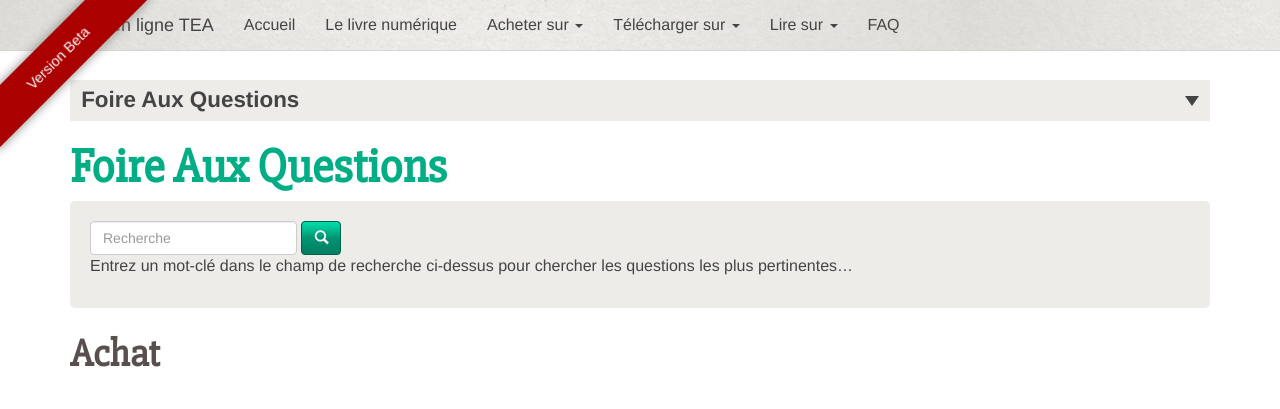
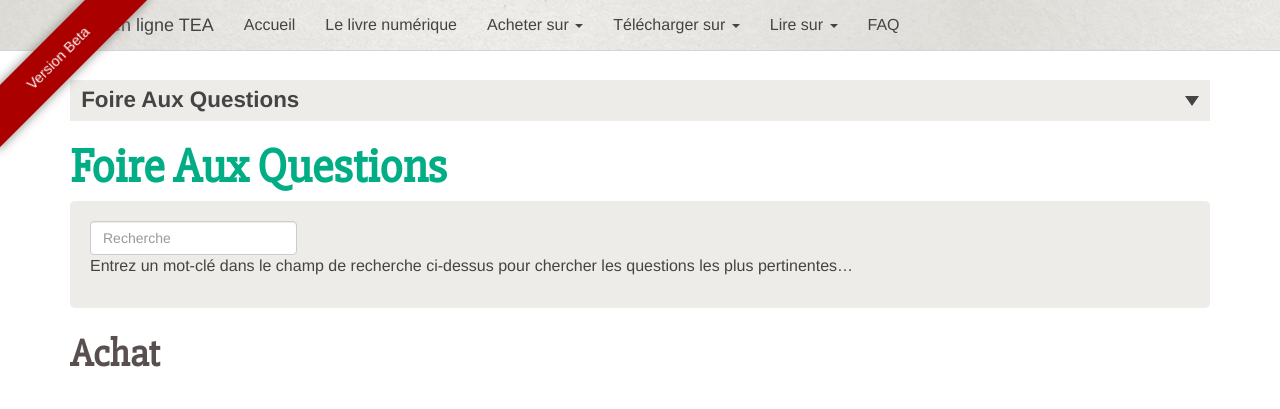
Before and after one commit to TEA-ebook/help-center, a Jekyll site: the page built from _pages/FAQ.md, in a window 1280 px wide. Shown: the top 409 px of the page. Built offline with Jekyll 4.4.1, drawn with Linux system fonts in a browser that asks for light colours; nearby versions of some CDN libraries; Markdown is read by kramdown in place of the engine named in the settings.

Commit message:
Rem: search button which only clears the search form

```diff
--- a/_includes/search_inpage.html
+++ b/_includes/search_inpage.html
@@ -3,7 +3,6 @@
         <div class="form-group">
             <input type="text" class="form-control" placeholder="Recherche" id="text-search" value="">
         </div>
-        <button class="btn btn-default"><span class="glyphicon glyphicon-search" aria-hidden="true"></span></button>
     </form>
 
     <div id="results">
```
